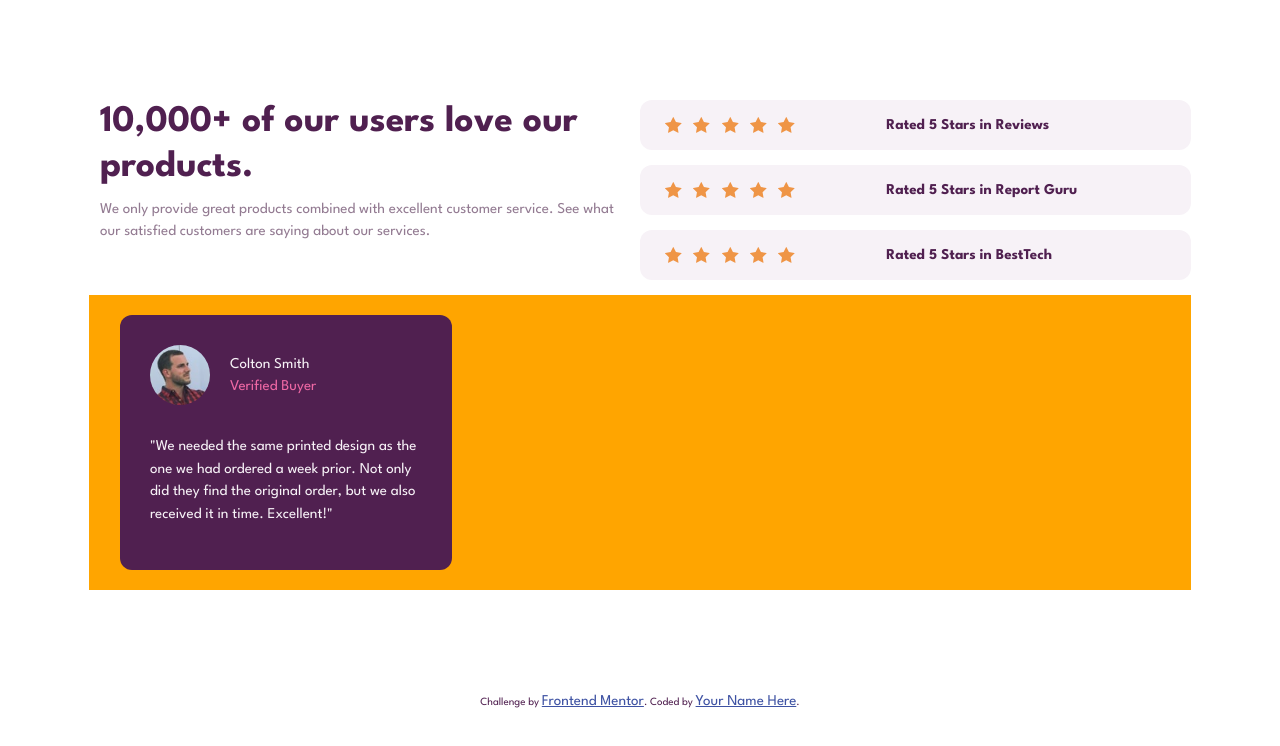
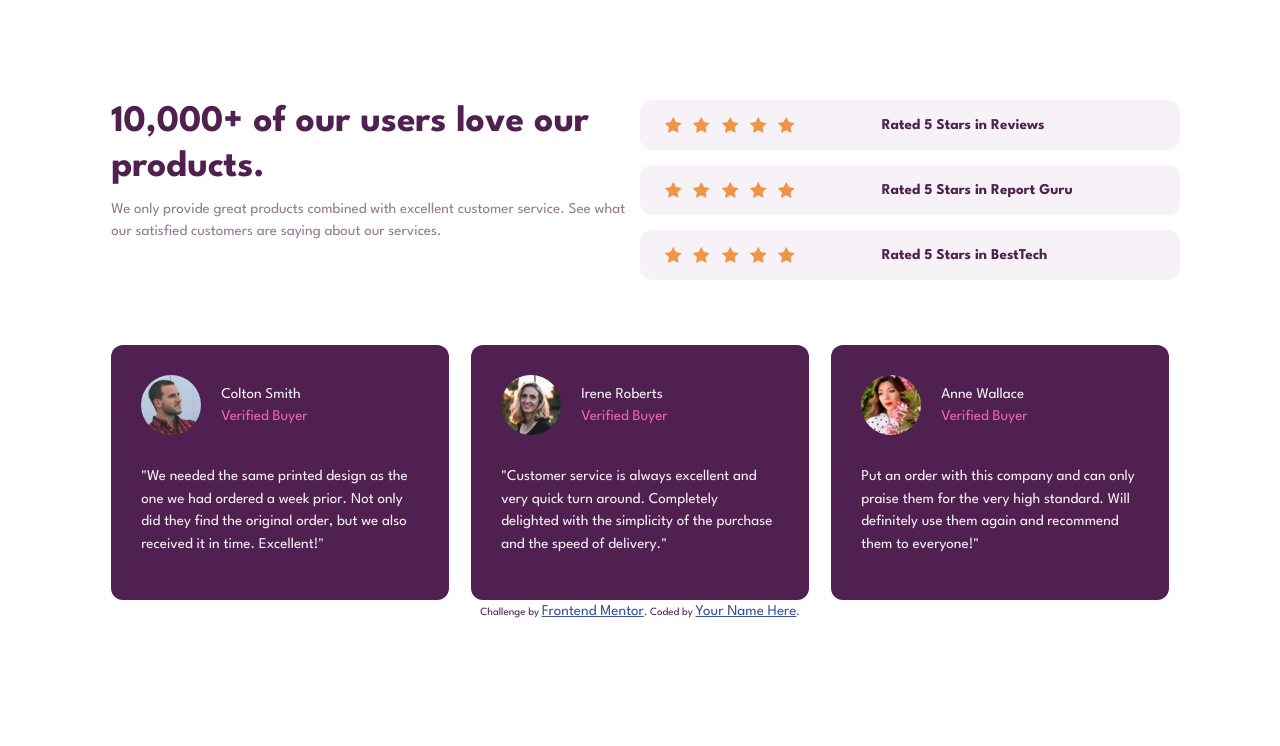
Before and after one commit to jessicaArvizu/FEpractice_Social-Proof-Section, a plain HTML site: page index.html in a window 1280 px wide. Drawn offline with nearby package versions, Linux system fonts and the light colour scheme.

Commit message:
Changed HTML structure
Added 2 different sections, might revert later.

```diff
--- a/index.html
+++ b/index.html
@@ -15,9 +15,8 @@
 </head>
 
 <body>
-  <main>
-    <section>
-      <div class="main-container">
+    <section id="top-section">
+      <div class="container-fluid main-container-top">
         <div class="row top-row">
           <div class="col-lg-6 col-sm-12 col-left">
             <h1>10,000+ of our users love our products.</h1>
@@ -64,9 +63,15 @@
             </div>
           </div>
         </div>
-        <div class="row bottom-row" style="background-color: orange;">
+      </div>
+    </section>
+
+    <section id="bottom-section">
+      <div class="container-fluid main-container-bottom">
+        <div class="row bottom-row">
+
           <div class="col-lg-4 col-md-12 col-sm-12 info-col">
-            <div class="info-container">
+            <div class="info-container align-self-start">
               <div class="info-container-header">
                 <img class="info-buyer-img" src="images/image-colton.jpg" alt="">
                 <div>
@@ -81,33 +86,41 @@
               </div>
             </div>
           </div>
-          <!--<div class="col-lg-4 col-md-12 col-sm-12 info-col">
-            <div class="info-container">
+
+          <div class="col-lg-4 col-md-12 col-sm-12 info-col">
+            <div class="info-container align-self-center">
+              <div class="info-container-header">
                 <img class="info-buyer-img" src="images/image-irene.jpg" alt="">
                 <div>
                   <p class="info-name">Irene Roberts</p>
                   <p class="info-buyer">Verified Buyer</p>
                 </div>
+              </div>
+              <div class="info-container-body">
                 <p class="info-text">"Customer service is always excellent and very quick turn around. Completely
                   delighted with the simplicity of the purchase and the speed of delivery."</p>
               </div>
             </div>
+          </div>
+
           <div class="col-lg-4 col-md-12 col-sm-12 info-col">
-            <div class="info-container">
+            <div class="info-container align-self-end">
+              <div class="info-container-header">
                 <img class="info-buyer-img" src="images/image-anne.jpg" alt="">
                 <div>
                   <p class="info-name">Anne Wallace</p>
                   <p class="info-buyer">Verified Buyer</p>
                 </div>
-              <p class="info-text">"Put an order with this company and can only praise them for the very high
+              </div>
+              <div class="info-container-body">
+                <p class="info-text">Put an order with this company and can only praise them for the very high
                   standard. Will definitely use them again and recommend them to everyone!"</p>
               </div>
-          </div>-->
             </div>
-
+          </div>
+        </div>
       </div>
     </section>
-  </main>
 
   <footer>
     <div class="attribution">
--- a/style/style.scss
+++ b/style/style.scss
@@ -18,18 +18,29 @@ $white: hsl(0, 0%, 100%);
     color: $veryDarkMagenta;
 }
 
-main {
+body{
+    width: 100%;
+    background-color: $white;
+    min-height: 100%;
+    padding: 100px;
+}
+
+/*main {
     background-color: $white;
     display: flex;
     align-items: center;
     justify-content: center;
     min-height: 100%;
     padding: 100px;
+}*/
 
 
-    section {
-        .main-container {
+    #top-section {
+        width: 100%;
+        .main-container-top {
             .top-row {
+                margin-bottom: 50px;
+
                 .col-left {
                     h1 {
                         font-weight: 900;
@@ -54,10 +65,15 @@ main {
                     }
                 }
             }
+        }
+    }
+
+    #bottom-section {
+        width: 100%;
+        .main-container-bottom {
+            width: 100%;
 
             .bottom-row {
-                padding: 20px;
-
                 .info-col {
 
                     .info-container {
@@ -67,9 +83,10 @@ main {
                         display: flex;
                         flex-direction: column;
                         font-weight: 500;
+                        height: 100%;
 
                         .info-container-header {
-                            display:flex;
+                            display: flex;
                             align-items: center;
 
                             .info-buyer-img {
@@ -80,12 +97,13 @@ main {
 
                             .info-name {
                                 color: $lightGrayishMagenta;
-                                margin:0;
+                                margin: 0;
                             }
 
                             .info-buyer {
                                 color: $softPink;
-                                margin:0;
+                                font-weight: 400;
+                                margin: 0;
                             }
                         }
 
@@ -101,7 +119,7 @@ main {
             }
         }
     }
-}
+
 
 footer {
     .attribution {
@@ -118,18 +136,34 @@ footer {
 @media only screen and (max-width: 768px) {
 
     main {
+        padding: 30px;
 
         section {
             text-align: center;
 
             .main-container {
                 .top-row {
+                    margin-bottom: 30px;
+
                     .col-left {}
 
                     .col-right {
                         .info-ratings {
                             align-items: center;
                             text-align: center;
+                        }
+                    }
+                }
+
+                .bottom-row {
+                    padding: 0;
+
+                    .info-col {
+                        margin: 0;
+                        padding: 0;
+
+                        .info-container {
+                            padding: 20px;
                         }
                     }
                 }
@@ -140,12 +174,15 @@ footer {
 
 @media only screen and (max-width: 320px) {
     main {
+        padding: 30px;
 
         section {
             text-align: center;
 
             .main-container {
                 .top-row {
+                    margin-bottom: 30px;
+
                     .col-left {}
 
                     .col-right {
@@ -155,6 +192,19 @@ footer {
                         }
                     }
                 }
+
+                .bottom-row {
+                    padding: 0;
+
+                    .info-col {
+                        margin: 0;
+                        padding: 0;
+
+                        .info-container {
+                            padding: 20px;
+                        }
+                    }
+                }
             }
         }
     }
```
Also changed, not shown: style/style.css, 1 other file. Lines whose indentation alone changed are shown as unchanged.
